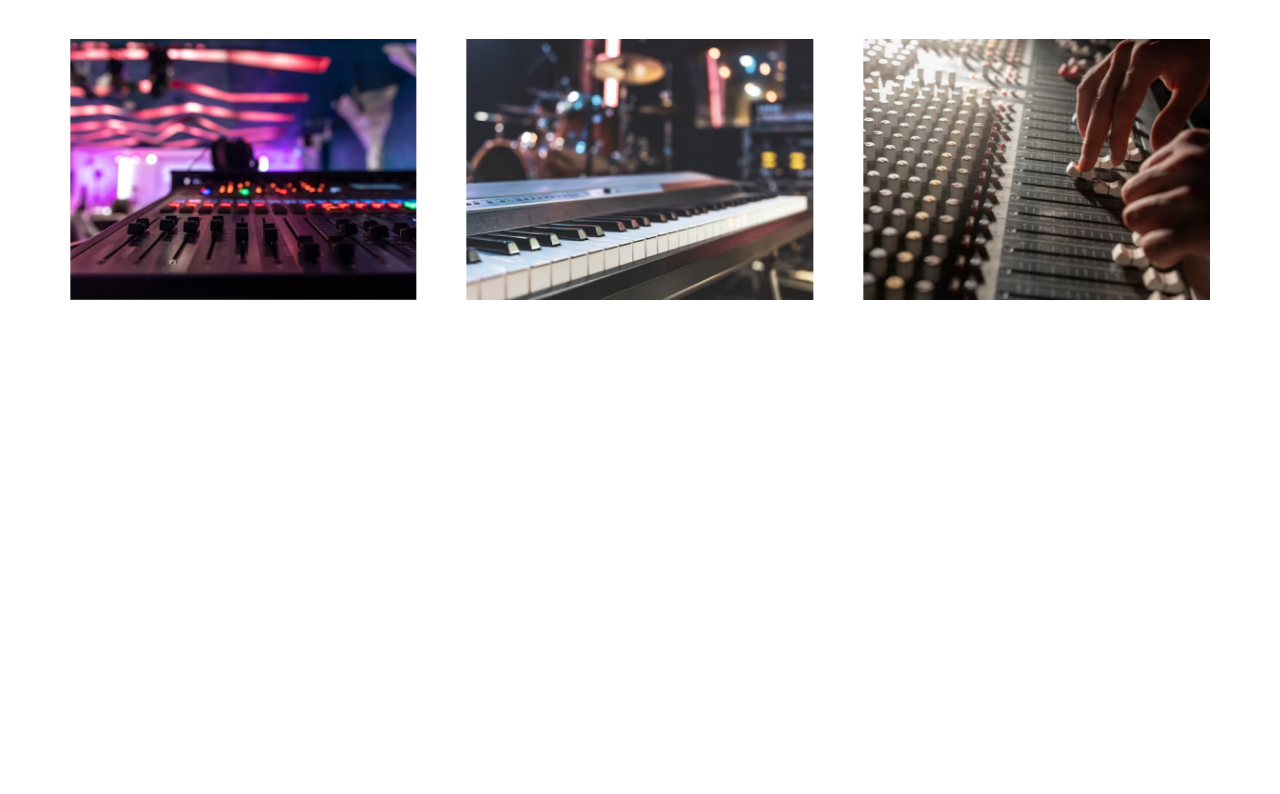
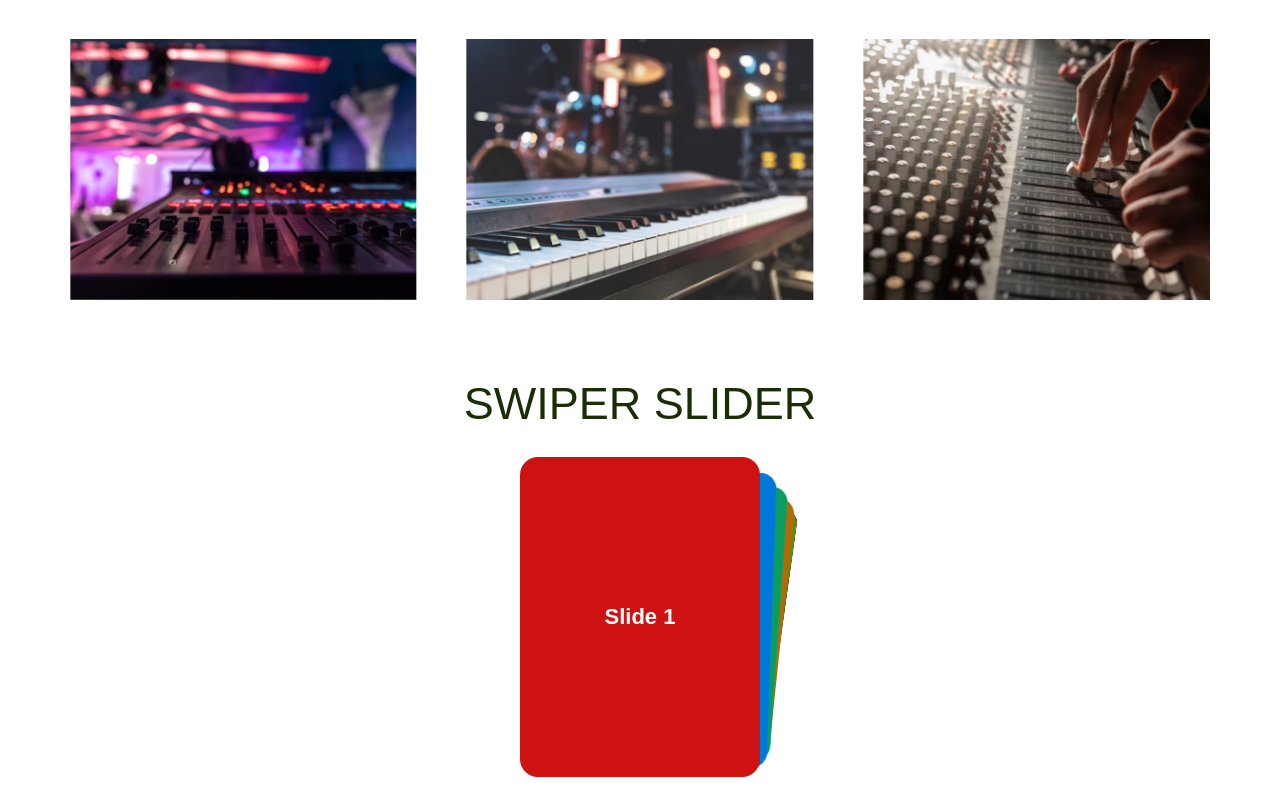
Before and after one commit to tarunmalik330/marchpractice, a React (Create React App) app: page /SliderSec in a window 1280 px wide. Shown: the part 585-1379 px from the top of the page. Before the commit the page ends 885 px from the top, so only its background shows below. Built offline with nearby package versions, Linux system fonts and the light colour scheme; a web font is replaced by a local one.

Commit message:
add swipper slider

```diff
--- a/src/App.css
+++ b/src/App.css
@@ -89,3 +89,59 @@ input[type="password"] {
 .success-popup button:hover {
   background-color: #0056b3;
 }
+
+/* --------------------Swiper---------------------- */
+.my_swiper {
+  width: 240px;
+  height: 320px;
+}
+
+.slidercards.swiper-slide {
+  display: flex;
+  align-items: center;
+  justify-content: center;
+  border-radius: 18px;
+  font-size: 22px;
+  font-weight: bold;
+  color: #fff;
+}
+
+.slidercards.swiper-slide:nth-child(1n) {
+  background-color: rgb(206, 17, 17);
+}
+
+.slidercards.swiper-slide:nth-child(2n) {
+  background-color: rgb(0, 140, 255);
+}
+
+.slidercards.swiper-slide:nth-child(3n) {
+  background-color: rgb(10, 184, 111);
+}
+
+.slidercards.swiper-slide:nth-child(4n) {
+  background-color: rgb(211, 122, 7);
+}
+
+.slidercards.swiper-slide:nth-child(5n) {
+  background-color: rgb(118, 163, 12);
+}
+
+.slidercards.swiper-slide:nth-child(6n) {
+  background-color: rgb(180, 10, 47);
+}
+
+.slidercards.swiper-slide:nth-child(7n) {
+  background-color: rgb(35, 99, 19);
+}
+
+.slidercards.swiper-slide:nth-child(8n) {
+  background-color: rgb(0, 68, 255);
+}
+
+.slidercards.swiper-slide:nth-child(9n) {
+  background-color: rgb(218, 12, 218);
+}
+
+.slidercards.swiper-slide:nth-child(10n) {
+  background-color: rgb(54, 94, 77);
+}
--- /dev/null
+++ b/src/components/SwiperSec2.jsx
@@ -0,0 +1,38 @@
+import React from "react";
+// Import Swiper React components
+import { Swiper, SwiperSlide } from "swiper/react";
+
+// Import Swiper styles
+import "swiper/css";
+import "swiper/css/effect-cards";
+
+// import required modules
+import { EffectCards } from "swiper/modules";
+
+export default function SwiperSec2() {
+  return (
+    <>
+      <div className="pt-[50px] container mx-auto xl:max-w-[1164px] xl:px-3 px-6">
+        <h2 className="text-[45px] font-normal text-lime-950 text-center py-5">
+          SWIPER SLIDER
+        </h2>
+        <Swiper
+          effect={"cards"}
+          grabCursor={true}
+          modules={[EffectCards]}
+          className="mySwiper my_swiper"
+        >
+          <SwiperSlide className="slidercards">Slide 1</SwiperSlide>
+          <SwiperSlide className="slidercards">Slide 2</SwiperSlide>
+          <SwiperSlide className="slidercards">Slide 3</SwiperSlide>
+          <SwiperSlide className="slidercards">Slide 4</SwiperSlide>
+          <SwiperSlide className="slidercards">Slide 5</SwiperSlide>
+          <SwiperSlide className="slidercards">Slide 6</SwiperSlide>
+          <SwiperSlide className="slidercards">Slide 7</SwiperSlide>
+          <SwiperSlide className="slidercards">Slide 8</SwiperSlide>
+          <SwiperSlide className="slidercards">Slide 9</SwiperSlide>
+        </Swiper>
+      </div>
+    </>
+  );
+}
--- a/src/pages/SliderSec.jsx
+++ b/src/pages/SliderSec.jsx
@@ -1,12 +1,14 @@
 import React from "react";
 import SlickSlider from "../components/SlickSlider";
 import SwipeSlider from "../components/SwipeSlider";
+import SwiperSec2 from "../components/SwiperSec2";
 
 const SliderSec = () => {
   return (
     <div>
       <SlickSlider />
       <SwipeSlider />
+      <SwiperSec2 />
     </div>
   );
 };
```
